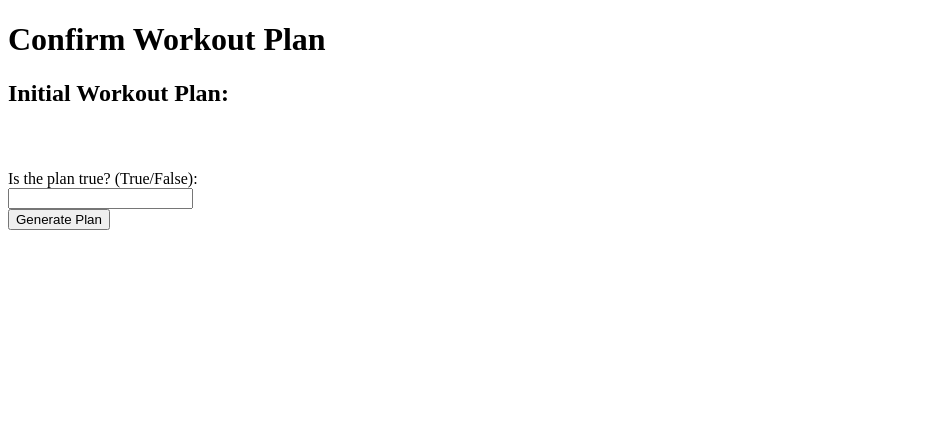
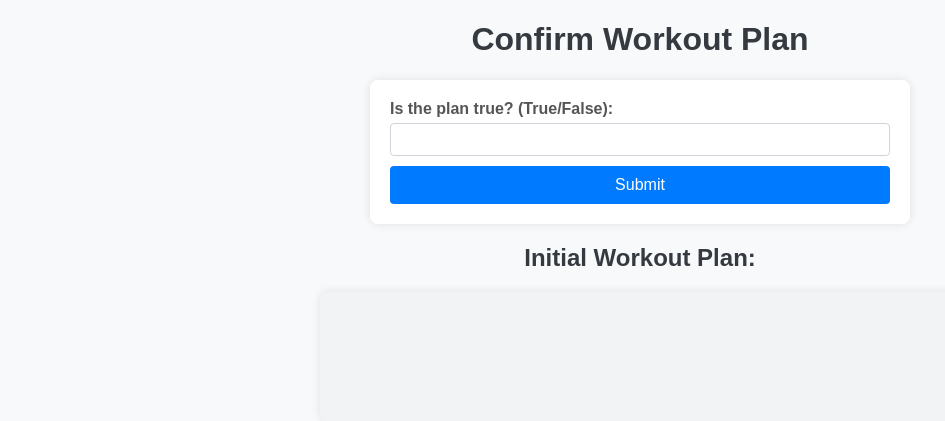
Before and after one commit to musama2019/AI_Workout_Wizard, a Flask app: template templates/confirm_plan.html in a window 1280 px wide. Shown: the top 421 px of the page, without its empty margins (0-945 px from the left). Run offline with Flask 3, Linux system fonts and the light colour scheme; the template is opened without the code that fills it, so the values that code supplies are empty.

Commit message:
Update confirm_plan.html

```diff
--- a/templates/confirm_plan.html
+++ b/templates/confirm_plan.html
@@ -4,20 +4,95 @@
     <meta charset="UTF-8">
     <meta name="viewport" content="width=device-width, initial-scale=1.0">
     <title>Confirm Workout Plan</title>
+    <style>
+        body {
+            font-family: Arial, sans-serif;
+            background-color: #f8f9fa;
+            margin: 0;
+            padding: 0;
+            box-sizing: border-box;
+        }
+
+        h1, h2 {
+            text-align: center;
+            color: #343a40;
+        }
+
+        form {
+            max-width: 500px;
+            margin: 20px auto;
+            background-color: #fff;
+            padding: 20px;
+            border-radius: 8px;
+            box-shadow: 0 0 10px rgba(0, 0, 0, 0.1);
+        }
+
+        pre {
+            background-color: #f1f3f4;
+            border-radius: 8px;
+            box-shadow: 0 0 10px rgba(0, 0, 0, 0.1);
+            padding: 20px;
+            max-width: 600px;
+            margin: 20px auto;
+            overflow-x: auto;
+        }
+
+        pre code {
+            display: block;
+            white-space: pre-wrap;
+            word-wrap: break-word;
+        }
+
+        label {
+            font-weight: bold;
+            color: #555;
+            display: block;
+            margin-bottom: 5px;
+        }
+
+        input[type="text"] {
+            width: 100%;
+            padding: 8px;
+            margin-bottom: 10px;
+            border: 1px solid #ced4da;
+            border-radius: 4px;
+            box-sizing: border-box;
+            background-color: #fff;
+            color: #495057;
+        }
+
+        input[type="submit"] {
+            background-color: #007bff;
+            color: #fff;
+            padding: 10px 20px;
+            border: none;
+            border-radius: 4px;
+            cursor: pointer;
+            font-size: 16px;
+            display: block;
+            width: 100%;
+        }
+
+        input[type="submit"]:hover {
+            background-color: #0056b3;
+        }
+    </style>
 </head>
 <body>
     <h1>Confirm Workout Plan</h1>
+    <form action="/confirm" method="post">
+        <label for="is_true">Is the plan true? (True/False):</label>
+        <input type="text" id="is_true" name="is_true" required>
+        <input type="hidden" name="initial_plan" value="{{ '\n'.join(initial_plan_lines) }}">
+        <input type="submit" value="Submit">
+    </form>
     <h2>Initial Workout Plan:</h2>
     <pre>
-        {% for line in initial_plan_lines %}
-            {{ line }}<br>
-        {% endfor %}
+        <code>
+            {% for line in initial_plan_lines %}
+                {{ line }}<br>
+            {% endfor %}
+        </code>
     </pre>
-    <form action="/confirm" method="post">
-        <input type="hidden" name="initial_plan" value="{{ '\n'.join(initial_plan_lines) }}">
-        <label for="is_true">Is the plan true? (True/False):</label><br>
-        <input type="text" id="is_true" name="is_true" required><br>
-        <input type="submit" value="Generate Plan">
-    </form>
 </body>
 </html>
```
